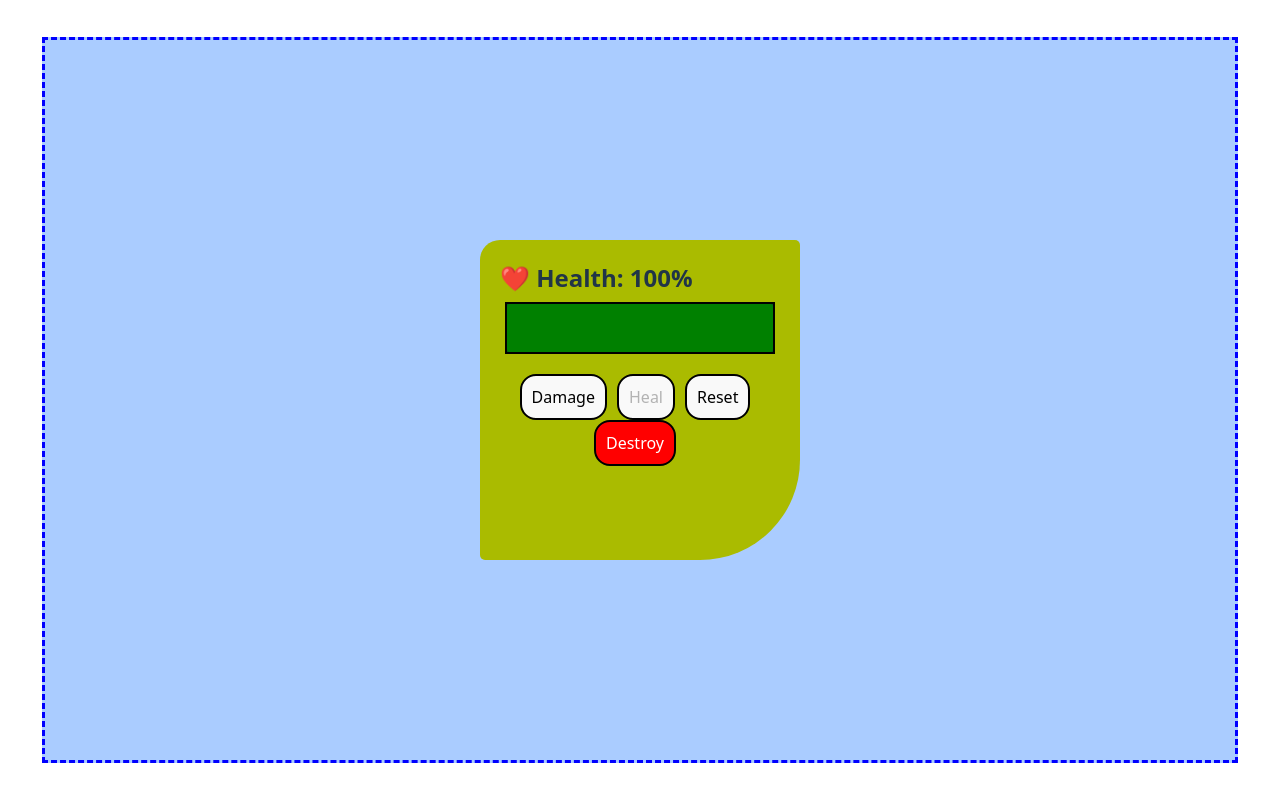
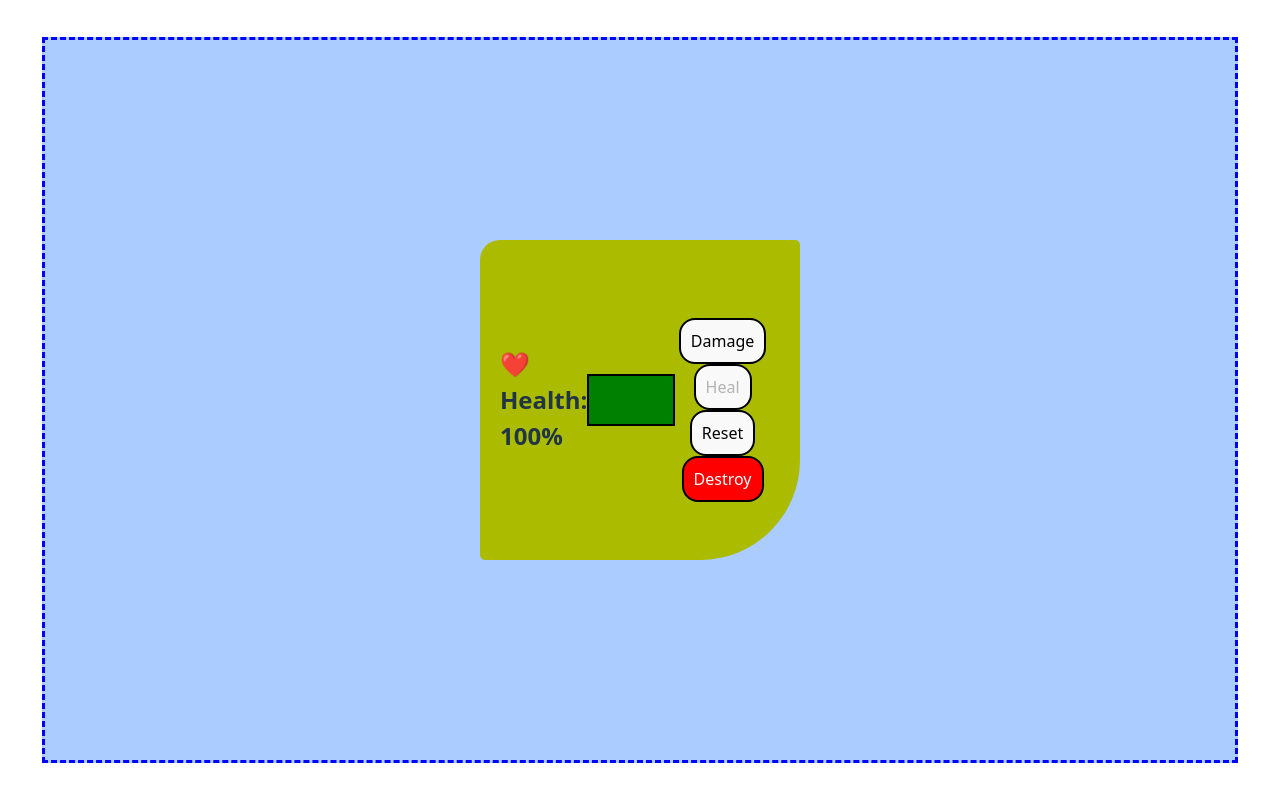
Before and after one commit to royalpriniel/health_meter, a React (Vite) app: page / in a window 1280 px wide. Built offline with nearby package versions, Linux system fonts and the light colour scheme.

Commit message:
Update healthMeter.jsx

```diff
--- a/src/healthMeter.jsx
+++ b/src/healthMeter.jsx
@@ -10,6 +10,8 @@ const PULSE_ANIMATION = `
 `;
 
 const CONTAINER_STYLE = {
+  display: "flex",
+  alignItems: "center",
   width: "20rem",
   margin: "auto",
   position: "relative",
```
